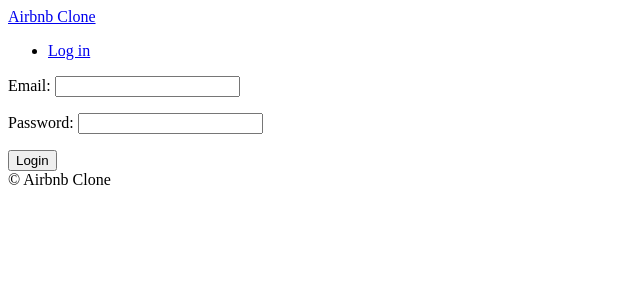
After one commit to choi-jisoo/airbnb-clone, a Django app: page /users/login in a window 1280 px wide. The commit adds this page. Shown: the top 300 px of the page, without its empty margins (0-640 px from the left). Run offline with Django 3.2, Linux system fonts and the light colour scheme; parts of the project's set-up code (start-up, migrations or seed data) failed here and were passed over.

Commit message:
Add log in & log out form

```diff
--- a/config/urls.py
+++ b/config/urls.py
@@ -22,6 +22,7 @@
 urlpatterns = [
     path("", include("core.urls", namespace="core")),
     path("rooms/", include("rooms.urls", namespace="rooms")),
+    path("users/", include("users.urls", namespace="users")),
     path("admin/", admin.site.urls),
 ]
 
--- a/templates/partials/nav.html
+++ b/templates/partials/nav.html
@@ -1,5 +1,9 @@
 
 <a href="{% url 'core:home' %}">Airbnb Clone</a>
 <ul>
-  <li><a href="#">Login</a></li>
+    {% if user.is_authenticated %}
+        <li><a href="{% url 'users:logout' %}">Log out</a></li>
+    {% else %}
+        <li><a href="{% url 'users:login' %}">Log in</a></li>
+    {% endif %}
 </ul>
--- /dev/null
+++ b/templates/users/login.html
@@ -0,0 +1,17 @@
+{% extends "base.html" %}
+
+{% block page_title %}
+    Log In
+{% endblock page_title %}
+
+{% block search-bar %}
+{% endblock search-bar %}
+
+{% block content %}
+
+    <form method="POST" action="{% url 'users:login' %}">
+        {% csrf_token %}
+        {{form.as_p}}
+        <button>Login</button>
+    </form>
+{% endblock content %}
--- /dev/null
+++ b/users/forms.py
@@ -0,0 +1,20 @@
+from django import forms
+from . import models
+
+
+class LoginForm(forms.Form):
+
+    email = forms.EmailField()
+    password = forms.CharField(widget=forms.PasswordInput)
+
+    def clean(self):
+        email = self.cleaned_data.get("email")
+        password = self.cleaned_data.get("password")
+        try:
+            user = models.User.objects.get(email=email)
+            if user.check_password(password):
+                return self.cleaned_data
+            else:
+                self.add_error("password", forms.ValidationError("Password is wrong"))
+        except models.User.DoesNotExist:
+            self.add_error("email", forms.ValidationError("User does not exit"))
--- a/users/models.py
+++ b/users/models.py
@@ -40,3 +40,8 @@
     language = models.CharField(choices=LANGUAGE_CHOICES, max_length=2, blank=True)
     currency = models.CharField(choices=CURRENCY_CHOICES, max_length=3, blank=True)
     superhost = models.BooleanField(default=False)
+
+    email = models.EmailField(max_length=150, blank=True, unique=True)
+    USERNAME_FIELD = "email"
+
+    REQUIRED_FIELDS = []
--- a/users/urls.py
+++ b/users/urls.py
@@ -0,0 +1,9 @@
+from django.urls import path
+from . import views
+
+app_name = "users"
+
+urlpatterns = [
+    path("login", views.LoginView.as_view(), name="login"),
+    path("logout", views.log_out, name="logout"),
+]
--- a/users/views.py
+++ b/users/views.py
@@ -1,3 +1,26 @@
-from django.shortcuts import render
+from django.views import View
+from django.views.generic import FormView
+from django.urls import reverse_lazy
+from django.shortcuts import render, redirect, reverse
+from django.contrib.auth import authenticate, login, logout
+from . import forms
 
-# Create your views here.
+
+class LoginView(FormView):
+
+    template_name = "users/login.html"
+    form_class = forms.LoginForm
+    success_url = reverse_lazy("core:home")
+
+    def form_valid(self, form):
+        email = form.cleaned_data.get("email")
+        password = form.cleaned_data.get("password")
+        user = authenticate(self.request, username=email, password=password)
+        if user is not None:
+            login(self.request, user)
+        return super().form_valid(form)
+
+
+def log_out(request):
+    logout(request)
+    return redirect(reverse("core:home"))
```
